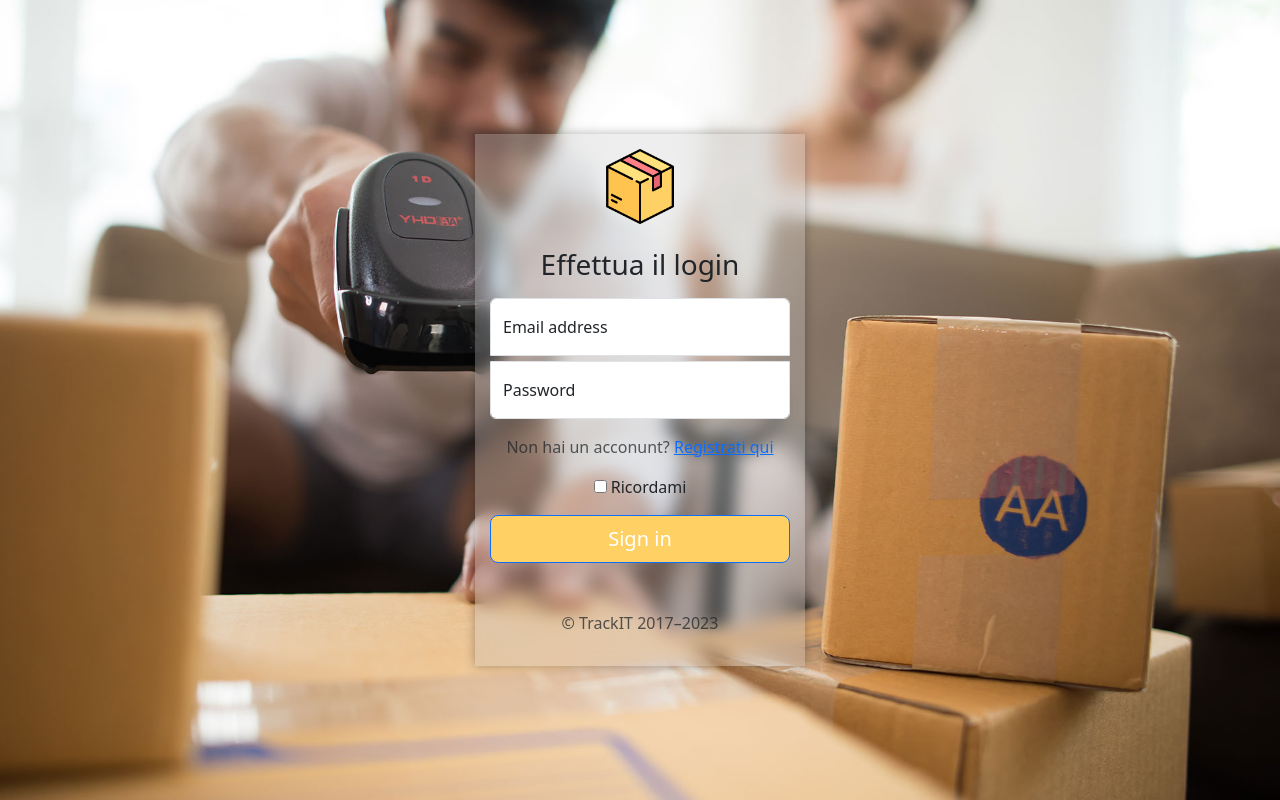
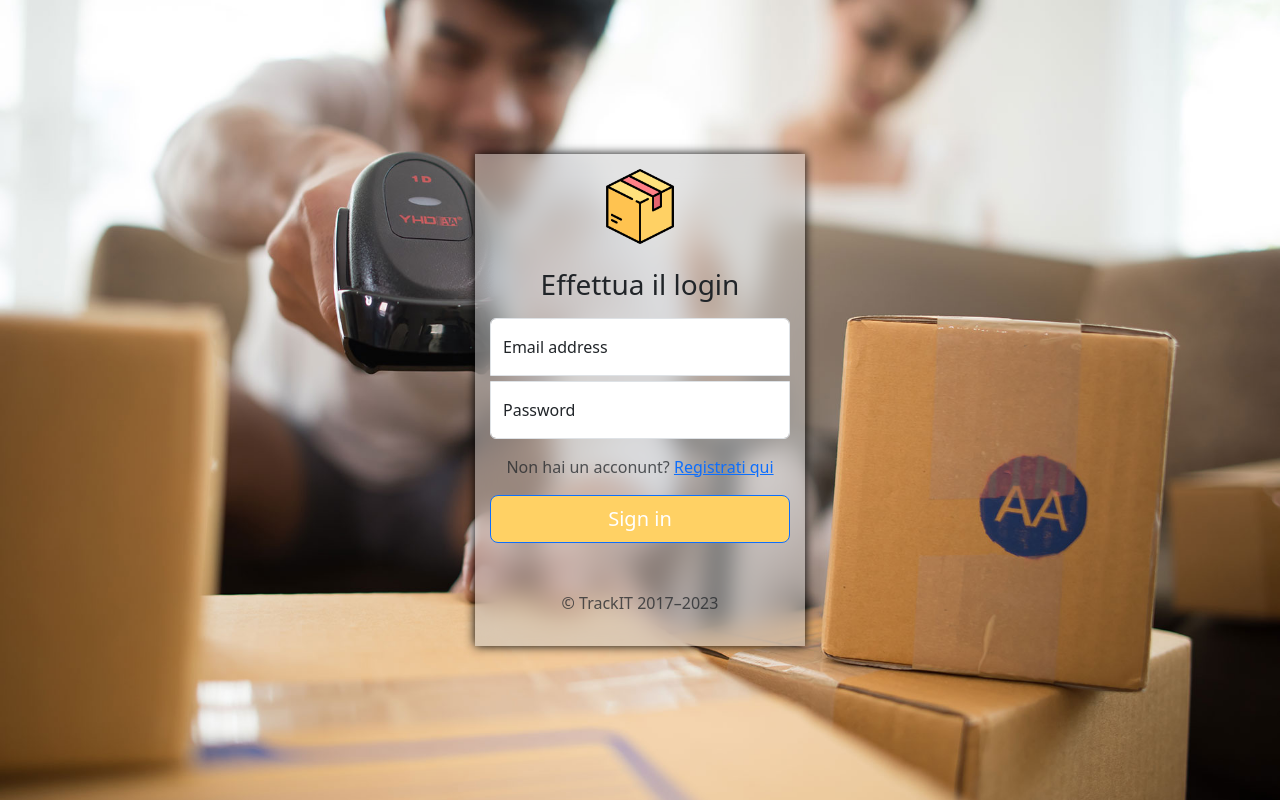
Before and after one commit to jakubbocian/TrackIt, a PHP site: page /accesso/login.php in a window 1280 px wide. Run offline with PHP 8.4, Linux system fonts and the light colour scheme.

Commit message:
Login reg + miglioramenti grafici vari

```diff
--- a/accesso/login.php
+++ b/accesso/login.php
@@ -23,7 +23,7 @@
 
   <main class="form-signin w-100 m-auto">
     <form name="login">
-     <a href = "../index.html"><img class="mb-4" src="../images/pack.png" alt="" width="72" height="75"></a>
+      <a href="../index.html"><img class="mb-4" src="../images/pack.png" alt="" width="72" height="75"></a>
       <h1 class="h3 mb-3 fw-normal">Effettua il login</h1>
 
       <div class="form-floating">
@@ -39,12 +39,13 @@
         Non hai un acconunt? <a href="registrazione.php">Registrati qui</a>
       </p>
 
-      <div class="checkbox mb-3">
+      <!--<div class="checkbox mb-3">
         <label>
-          <input type="checkbox" value="ricordami"> Ricordami
+          <input type="checkbox" value="1" name="ricordami"> Ricordami
         </label>
-      </div>
-      <button class="w-100 btn btn-lg btn-primary" type="button" onclick="GET('controller.php', 'login', 'res')">Sign in</button>
+      </div>-->
+      <button class="w-100 btn btn-lg btn-primary" type="button" onclick="GET('controller.php', 'login', 'res')">Sign
+        in</button>
       <div id="res">
       </div>
       <p class="mt-5 mb-3 text-body-secondary">&copy; TrackIT 2017–2023</p>
--- a/accesso/sign-in.css
+++ b/accesso/sign-in.css
@@ -26,9 +26,9 @@ body {
 .form-signin {
   max-width: 330px;
   padding: 15px;
-  background-color: rgba(200, 200, 200, 0.3); /* Imposta il colore di sfondo con un'opacità del 50% */
-  backdrop-filter: blur(8px);
-  box-shadow: 0px 0px 10px rgba(0, 0, 0, 0.3);
+  background-color: rgba(200, 200, 200, 0.5); /* Imposta il colore di sfondo con un'opacità del 50% */
+  backdrop-filter: blur(12px);
+  box-shadow: 0px 0px 10px rgba(0, 0, 0, 1);
 }
 
 .form-signin .form-floating:focus-within {
```
Also changed, not shown: accesso/controller.php (+39 -14 lines), accesso/logout.php (added, +16 -0 lines), accesso/registrazione.php (+5 -4 lines), tuoipacchi.php (+16 -2 lines).
